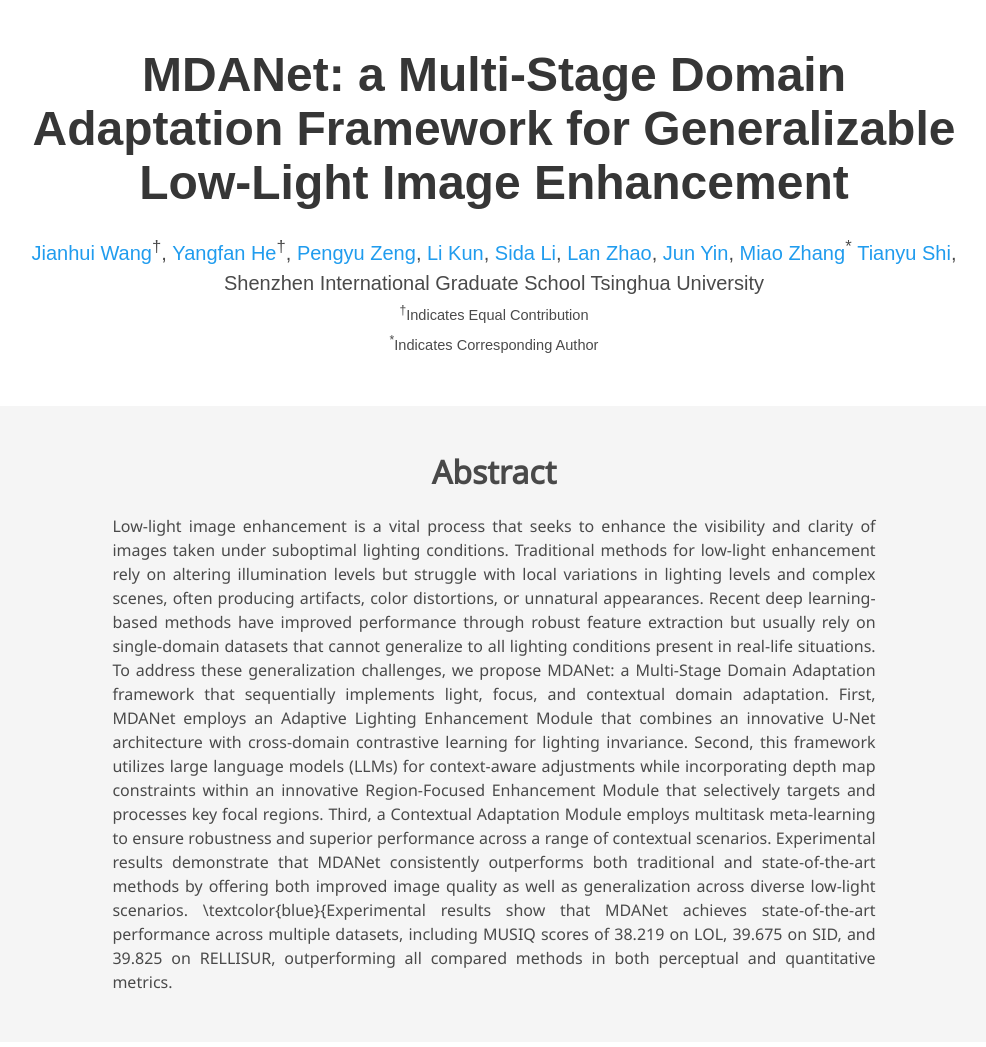
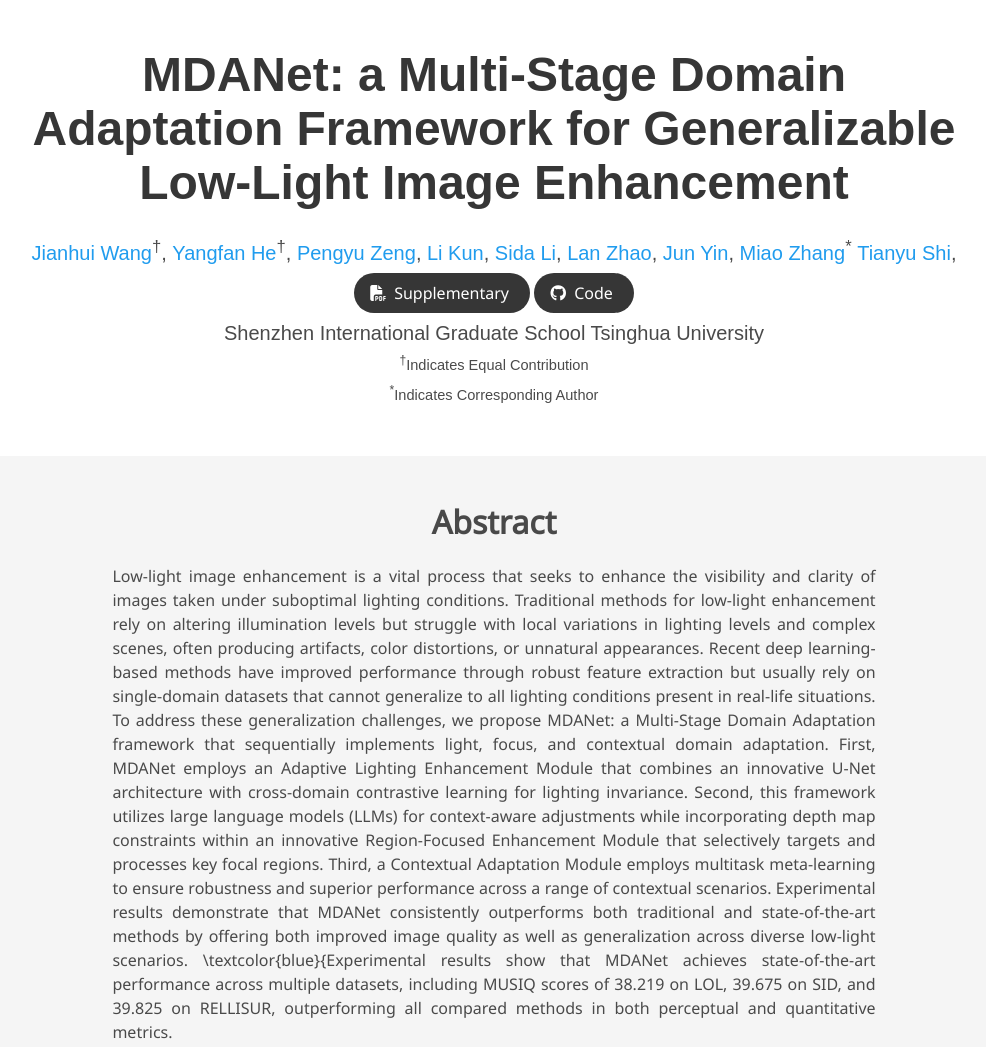
Before and after one commit to MiaoRain/MDANet, a plain HTML site: page index.html in a window 1280 px wide. Shown: the top 1047 px of the page, without its empty margins (146-1132 px from the left). Drawn offline with nearby package versions, Linux system fonts and the light colour scheme; some icons are missing; a web font is replaced by a local one.

Commit message:
Update index.html

```diff
--- a/index.html
+++ b/index.html
@@ -74,6 +74,30 @@
                   <span class="author-block">
                                       <a href="THIRD AUTHOR PERSONAL LINK" target="_blank">Tianyu Shi</a>,</span>
                   </div>
+
+
+
+                    <!-- Supplementary PDF link -->
+                    <span class="link-block">
+                      <a href="static/pdfs/supplementary_material.pdf" target="_blank"
+                      class="external-link button is-normal is-rounded is-dark">
+                      <span class="icon">
+                        <i class="fas fa-file-pdf"></i>
+                      </span>
+                      <span>Supplementary</span>
+                    </a>
+                  </span>
+
+                  <!-- Github link -->
+                  <span class="link-block">
+                    <a href="https://github.com/YOUR REPO HERE" target="_blank"
+                    class="external-link button is-normal is-rounded is-dark">
+                    <span class="icon">
+                      <i class="fab fa-github"></i>
+                    </span>
+                    <span>Code</span>
+                  </a>
+                </span>
 
                   <div class="is-size-5 publication-authors">
                     <span class="author-block">Shenzhen International Graduate School
```
